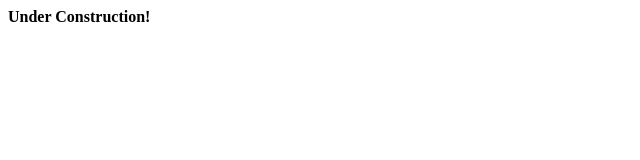
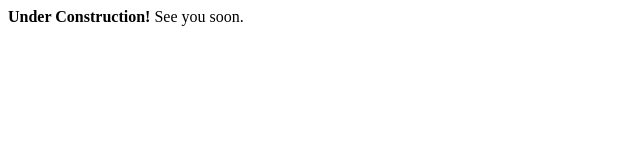
Before and after one commit to naveed087/naveed087.github.io, a plain HTML site: page index.html in a window 1280 px wide. Shown: the whole page, without its empty margins (0-640 px from the left). Drawn offline with Linux system fonts and the light colour scheme.

Commit message:
Update index.html

```diff
--- a/index.html
+++ b/index.html
@@ -2,6 +2,7 @@
 <html>
 <body>
     <b> Under Construction! </b>
+    See you soon.
 
 </body>
 </html>
```
